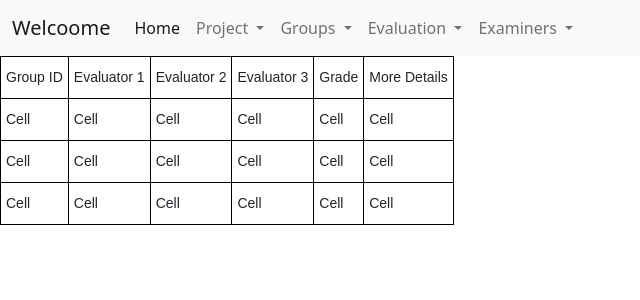
After one commit to NUOIF/final-project, a Django app: page /committeeChairs/show_evaluation in a window 1280 px wide. The commit adds this page. Shown: the top 300 px of the page, without its empty margins (0-640 px from the left). Run offline with Django 3.2, Linux system fonts and the light colour scheme.

Commit message:
Add Evaluation page.

```diff
--- a/committeeChairs/urls.py
+++ b/committeeChairs/urls.py
@@ -5,5 +5,5 @@ urlpatterns = [
     path('', views.home, name='home'),
     path('add_idea', views.addidea, name='add_idea'),
     path('show_idea', views.showidea, name='show_idea'),
-
+    path('show_evaluation', views.evaluation, name='show_evaluation'),
     ]
--- a/committeeChairs/views.py
+++ b/committeeChairs/views.py
@@ -14,3 +14,7 @@ def addidea(request):
 
 def showidea(request):
         return render(request, 'pages_Comm/show_idea.html')
+
+
+def evaluation(request):
+        return render(request, 'pages_Comm/show_evaluation.html')
--- a/templates/basc_comm.html
+++ b/templates/basc_comm.html
@@ -18,7 +18,7 @@
 
 <nav class="navbar navbar-expand-lg navbar-light bg-light">
     <div class="container-fluid">
-    <a class="navbar-brand" href="#">Welcoome</a>
+    <a class="navbar-brand" href="">Welcoome</a>
 
     <div class="collapse navbar-collapse" id="navbarText">
         <ul class="navbar-nav me-auto mb-2 mb-lg-0">
@@ -49,7 +49,7 @@
                     Evaluation
                     </a>
                     <ul class="dropdown-menu" aria-labelledby="navbarDropdownMenuLink">
-                    <li><a class="dropdown-item" href="#">Show the evaluation of groups</a></li>
+                    <li><a class="dropdown-item" href="show_evaluation">Show the evaluation of groups</a></li>
 
                     </ul>
 
--- /dev/null
+++ b/templates/pages_Comm/show_evaluation.html
@@ -0,0 +1,57 @@
+{%extends 'basc_comm.html'%}
+
+{%block content%}
+
+<style type="text/css">
+.tg  {border-collapse:collapse;border-spacing:0;}
+.tg td{border-color:black;border-style:solid;border-width:1px;font-family:Arial, sans-serif;font-size:14px;
+  overflow:hidden;padding:10px 5px;word-break:normal;}
+.tg th{border-color:black;border-style:solid;border-width:1px;font-family:Arial, sans-serif;font-size:14px;
+  font-weight:normal;overflow:hidden;padding:10px 5px;word-break:normal;}
+.tg .tg-baqh{text-align:center;vertical-align:top}
+.tg .tg-lvth{font-size:16px;text-align:center;vertical-align:top}
+</style>
+
+<table class="tg">
+  <thead>
+    <tr>
+      <th>Group ID</th>
+      <th>Evaluator 1</th>
+      <th>Evaluator 2</th>
+      <th>Evaluator 3</th>
+      <th>Grade</th>
+      <th>More Details</th>
+    </tr>
+  </thead>
+  <tbody>
+    <tr>
+      <td>Cell</td>
+      <td>Cell</td>
+      <td>Cell</td>
+      <td>Cell</td>
+      <td>Cell</td>
+      <td>Cell</td>
+    </tr>
+    <tr>
+      <td>Cell</td>
+      <td>Cell</td>
+      <td>Cell</td>
+      <td>Cell</td>
+      <td>Cell</td>
+      <td>Cell</td>
+    </tr>
+    <tr>
+      <td>Cell</td>
+      <td>Cell</td>
+      <td>Cell</td>
+      <td>Cell</td>
+      <td>Cell</td>
+      <td>Cell</td>
+    </tr>
+  </tbody>
+</table>
+
+
+
+
+{%endblock%}
--- a/theProject/settings.py
+++ b/theProject/settings.py
@@ -88,7 +88,7 @@ DATABASES = {
         'HOST': '127.0.0.1',
         'PORT': '3306',
         'USER': 'root',
-        'PASSWORD': 'Hh384812*1',
+        'PASSWORD': '123456',
         'OPTIONS': {"init_command": "SET foreign_key_checks = 0;",
         },
     }
```
